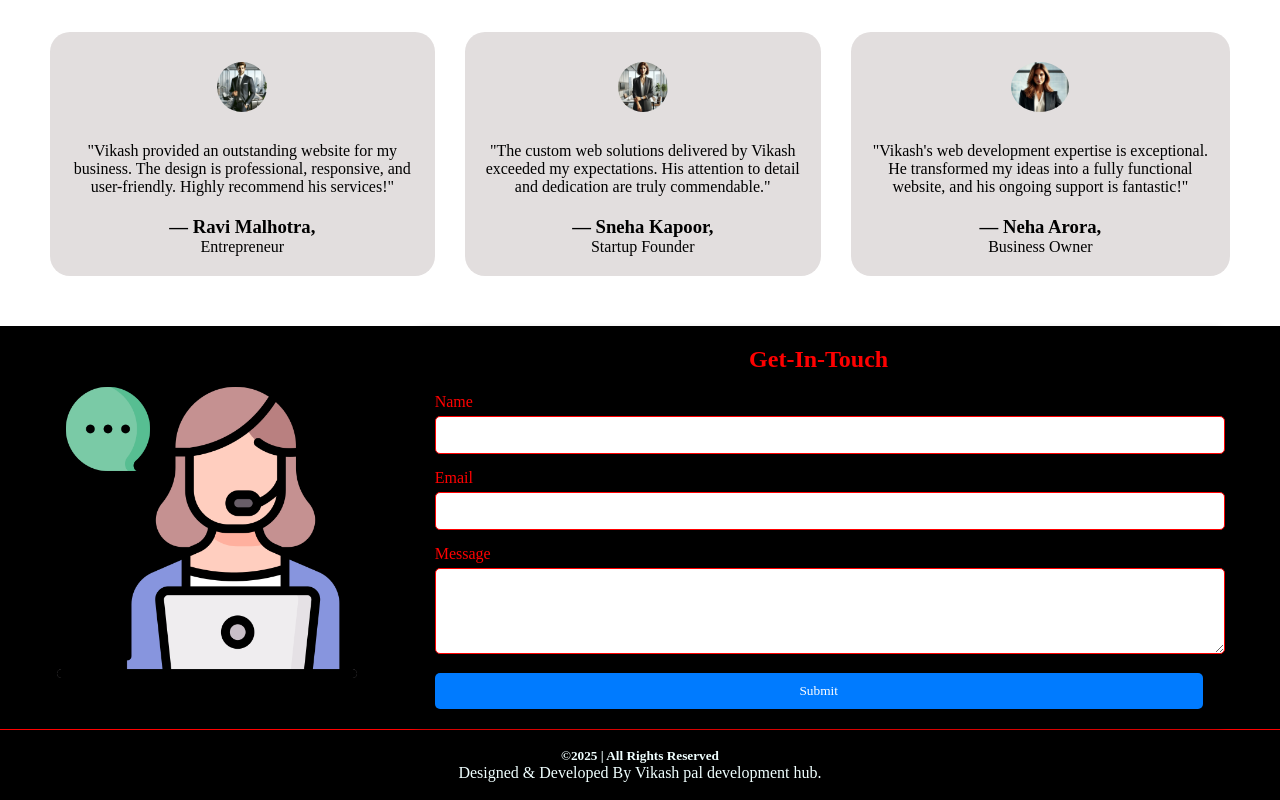
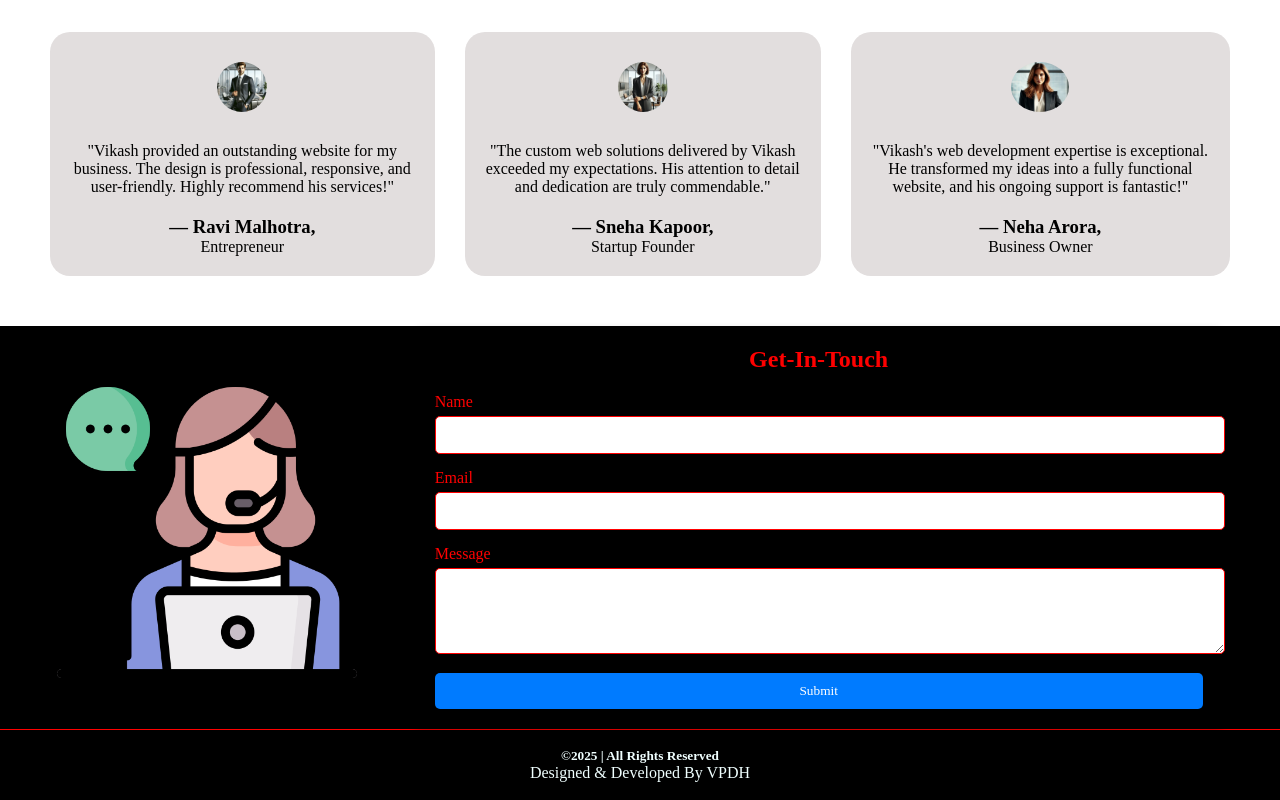
Before and after one commit to iamvikash63/VPDH, a plain HTML site: page index.html in a window 1280 px wide. Shown: the part 2754-3554 px from the top of the page. Drawn offline with Linux system fonts and the light colour scheme; a web font is replaced by a local one.

Commit message:
index.html

```diff
--- a/index.html
+++ b/index.html
@@ -253,7 +253,7 @@
     <footer>
         <div class="footer-div">
             <h5>&copy;2025 | All Rights Reserved</h5>
-            <p>Designed & Developed By Vikash pal development hub.</p>
+            <p>Designed & Developed By VPDH</p>
         </div>
     </footer>
     <script src="typescript.js"></script>
```
